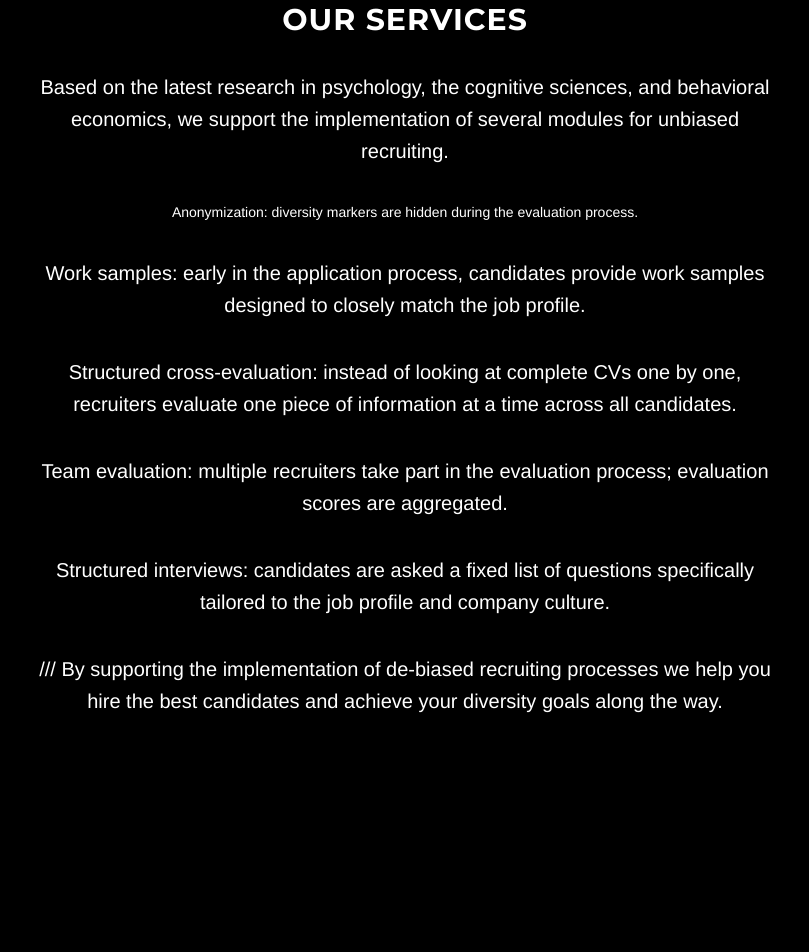
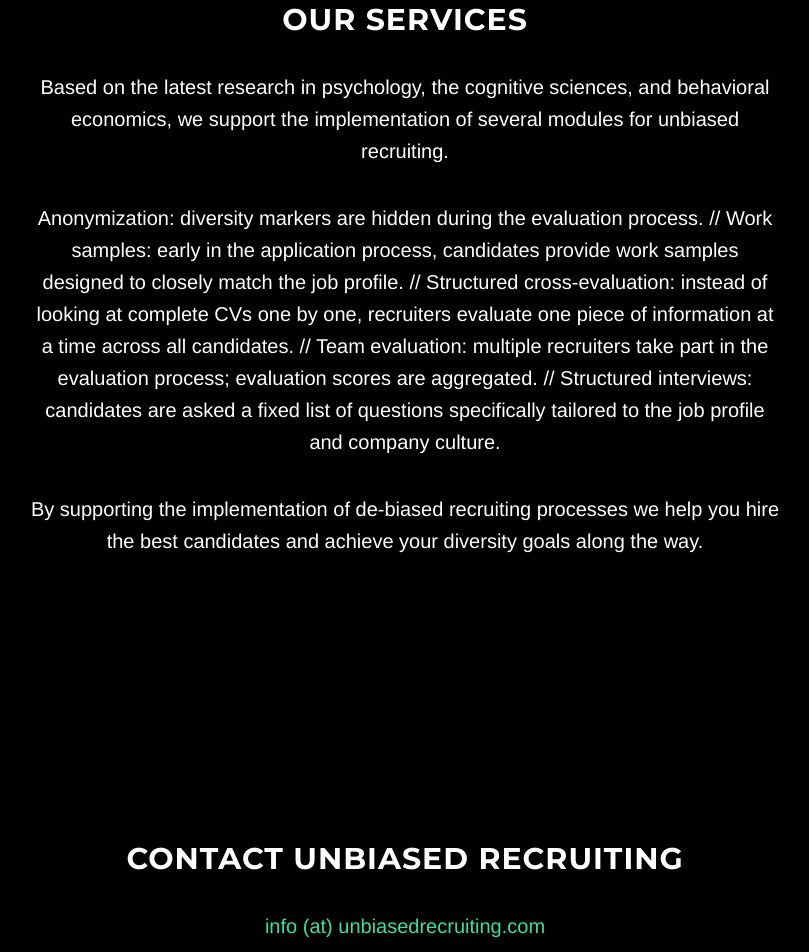
Before and after one commit to ch0pp3/ch0pp3.github.io, a website: page index.html in a window 1280 px wide. Shown: the part 1627-2579 px from the top of the page, without its empty margins (235-1044 px from the left). Drawn offline with nearby package versions, Linux system fonts and the light colour scheme; some packages are replaced by stand-ins of ours.

Commit message:
Update index.html
text edit: services

```diff
--- a/index.html
+++ b/index.html
@@ -102,12 +102,8 @@
             <div class="col-lg-8 col-lg-offset-2">
                 <h2>our services</h2>
                 <p>Based on the latest research in psychology, the cognitive sciences, and behavioral economics, we support the implementation of several modules for unbiased recruiting.</p>
-                </p>Anonymization: diversity markers are hidden during the evaluation process.</p>
-                <p> Work samples: early in the application process, candidates provide work samples designed to closely match the job profile.</p>
-                <p> Structured cross-evaluation: instead of looking at complete CVs one by one, recruiters evaluate one piece of information at a time across all candidates.</p>
-                <p> Team evaluation: multiple recruiters take part in the evaluation process; evaluation scores are aggregated.</p>
-                <p> Structured interviews: candidates are asked a fixed list of questions specifically tailored to the job profile and company culture.</p>
-                <p> /// By supporting the implementation of de-biased recruiting processes we help you hire the best candidates and achieve your diversity goals along the way.</p>
+                <p>Anonymization: diversity markers are hidden during the evaluation process. // Work samples: early in the application process, candidates provide work samples designed to closely match the job profile. // Structured cross-evaluation: instead of looking at complete CVs one by one, recruiters evaluate one piece of information at a time across all candidates. // Team evaluation: multiple recruiters take part in the evaluation process; evaluation scores are aggregated. // Structured interviews: candidates are asked a fixed list of questions specifically tailored to the job profile and company culture.</p>
+                <p>By supporting the implementation of de-biased recruiting processes we help you hire the best candidates and achieve your diversity goals along the way.</p>
             </div>
         </div>
     </section>
```
